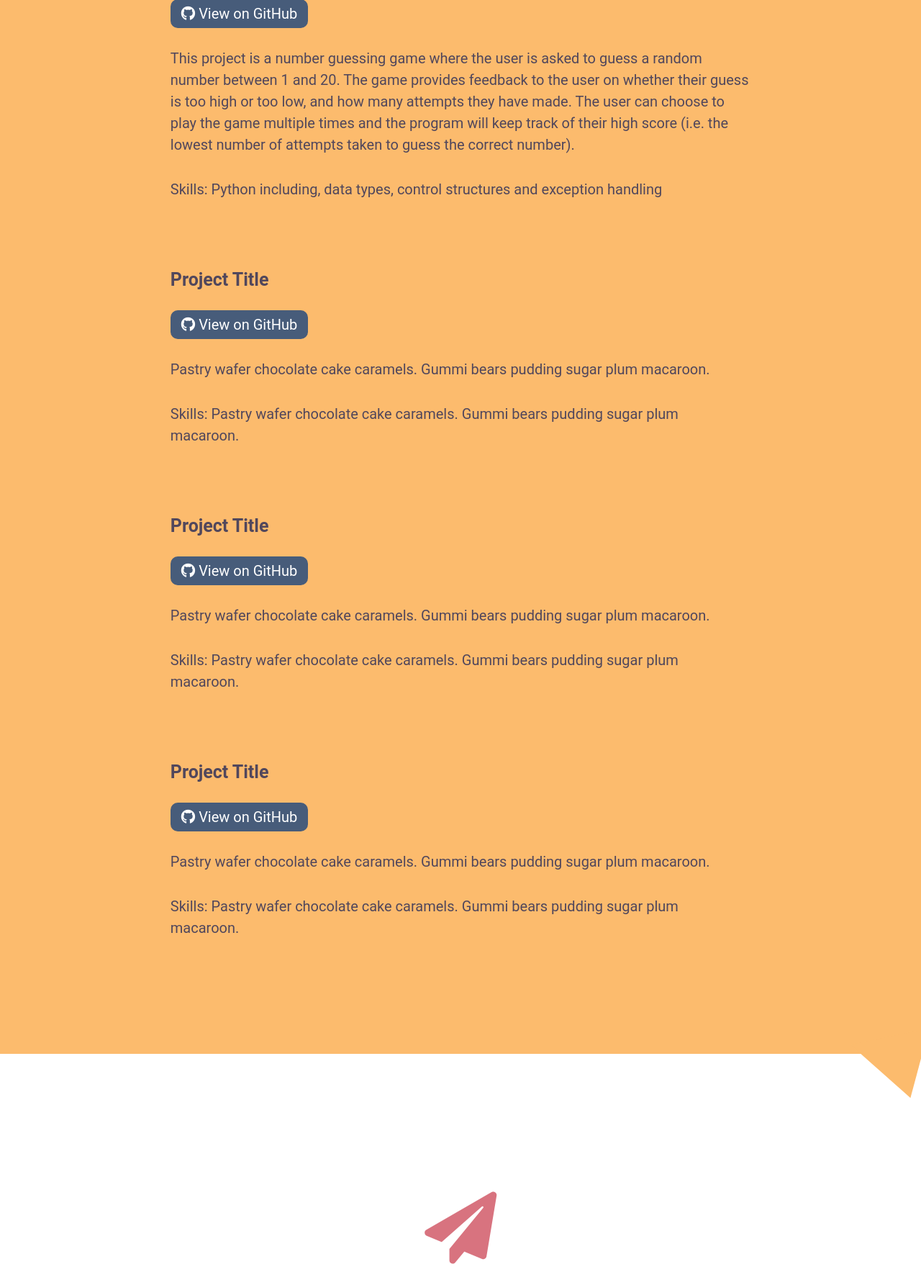
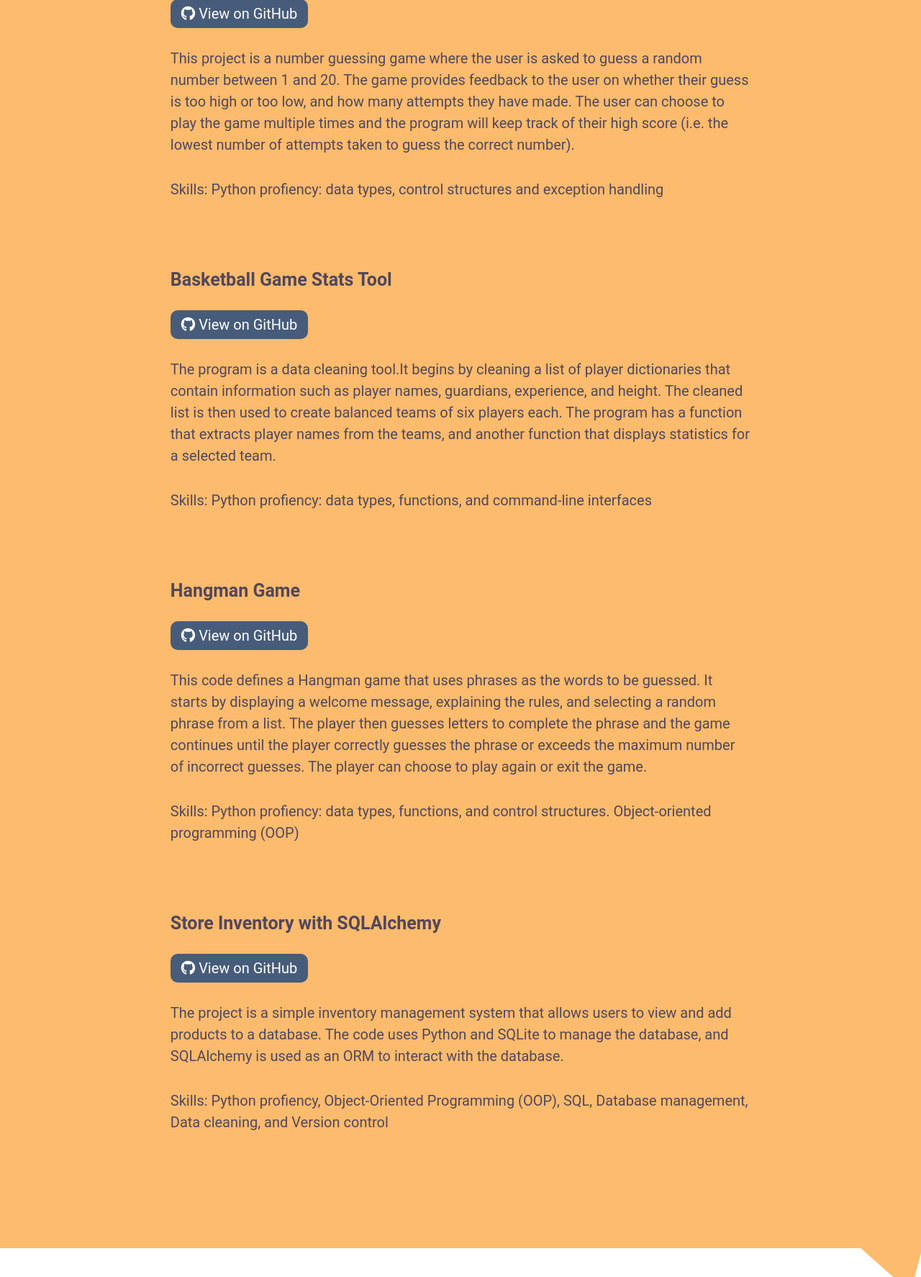
Before and after one commit to maxnhill/Techdegree-Project-5, a Flask app: page / in a window 1280 px wide. Shown: the part 2587-4361 px from the top of the page at 72% size. Run offline with Flask 3, Linux system fonts and the light colour scheme.

Commit message:
Added Projects to index.html

```diff
--- a/templates/index.html
+++ b/templates/index.html
@@ -64,7 +64,7 @@
                 Grinnell College with a diverse background in public policy, research, and
                 leadership. I have experience in economics tutoring, financial analysis,
                 and co-authoring case studies. Too boot, I am accomplished athlete and
-                proficient in R, Stata, Python, Flask, SQLAlchemy, GitHub, and Visual StudioCode.
+                proficient in R, Stata, Python, Flask, SQLAlchemy, GitHub, and Visual Studio Code.
                 My skills and passion  make me an ideal candidate for any organization seeking a
                 talented and dedicated individual.
             </p>
@@ -102,53 +102,61 @@
                          (i.e. the lowest number of attempts taken to guess the correct number).
                     </p>
                     <p>
-                        Skills: Python including, data types, control structures and exception handling
+                        Skills: Python profiency: data types, control structures and exception handling
 
                     </p>
                 </div>
                 <div id="project2" class="a-project">
-                    <h3>Project Title</h3>
-                    <a href="#" class="github-btn">
+                    <h3>Basketball Game Stats Tool</h3>
+                    <a href="https://github.com/maxnhill/Techdegree-Treehouse-Project-2.git" class="github-btn">
                         <i class="fab fa-github"></i>
                         View on GitHub
                     </a>
                     <p>
-                        Pastry wafer chocolate cake caramels.
-                        Gummi bears pudding sugar plum macaroon.
+                        The program is a data cleaning tool.It begins by cleaning a list of player dictionaries
+                        that contain information such as player names, guardians, experience, and height.
+                        The cleaned list is then used to create balanced teams of six players each.
+                        The program has a function that extracts player names from the teams, and another
+                        function that displays statistics for a selected team.
                     </p>
                     <p>
-                        Skills: Pastry wafer chocolate cake caramels.
-                        Gummi bears pudding sugar plum macaroon.
+                        Skills: Python profiency: data types, functions, and command-line interfaces
                     </p>
                 </div>
                 <div id="project3" class="a-project">
-                    <h3>Project Title</h3>
-                    <a href="#" class="github-btn">
+                    <h3>Hangman Game</h3>
+                    <a href="https://github.com/maxnhill/Techdegree-Project-3.git" class="github-btn">
                         <i class="fab fa-github"></i>
                         View on GitHub
                     </a>
                     <p>
-                        Pastry wafer chocolate cake caramels.
-                        Gummi bears pudding sugar plum macaroon.
+                        This code defines a Hangman game that uses phrases as the words to be guessed.
+                        It starts by displaying a welcome message, explaining the rules, and selecting a
+                        random phrase from a list. The player then guesses letters to complete the phrase
+                        and the game continues until the player correctly guesses the phrase or exceeds the
+                        maximum number of incorrect guesses. The player can choose to play again or exit the game.
                     </p>
                     <p>
-                        Skills: Pastry wafer chocolate cake caramels.
-                        Gummi bears pudding sugar plum macaroon.
+                        Skills: Python profiency: data types, functions, and control structures.
+                        Object-oriented programming (OOP)
                     </p>
                 </div>
                 <div id="project4" class="a-project">
-                    <h3>Project Title</h3>
-                    <a href="#" class="github-btn">
+                    <h3> Store Inventory with SQLAlchemy </h3>
+                    <a href="https://github.com/maxnhill/Techdegree-Project-4.git" class="github-btn">
                         <i class="fab fa-github"></i>
                         View on GitHub
                     </a>
                     <p>
-                        Pastry wafer chocolate cake caramels.
-                        Gummi bears pudding sugar plum macaroon.
+                        The project is a simple inventory management system that allows users to view
+                        and add products to a database. The code uses Python and SQLite to manage the database,
+                        and SQLAlchemy is used as an ORM to interact with the database.
+
+
                     </p>
                     <p>
-                        Skills: Pastry wafer chocolate cake caramels.
-                        Gummi bears pudding sugar plum macaroon.
+                        Skills: Python profiency, Object-Oriented Programming (OOP),
+                        SQL, Database management, Data cleaning, and Version control
                     </p>
                 </div>
             </div>
@@ -158,34 +166,24 @@
             <i class="fas fa-paper-plane"></i>
             <h2>Contact Me</h2>
             <p>
-                Pastry wafer chocolate cake caramels.
-                Gummi bears pudding sugar plum macaroon.
-                Cake tart apple pie soufflé sweet sweet.
-                Topping bear claw lemon drops gingerbread biscuit pudding fruitcake icing chocolate bar.
+                Please feel free to email me for personal or professional reasons
             </p>
             <p>
                 <i class="fas fa-envelope"></i>
-                my_email@email.com
+                mxhill8@gmail.com
             </p>
         </section>
         <section class="footer">
             <div class="socials">
-                <!--Delete any you don't use-->
                 <!--Icons from FontAwesome.com/icons-->
-                <a href="">
-                    <i class="fab fa-twitter"></i>
-                </a>
-                <a href="">
+                <a href="https://github.com/maxnhill">
                     <i class="fab fa-github"></i>
                 </a>
-                <a href="">
+                <a href="https://www.linkedin.com/in/maximilian-hill-7049721b1/">
                     <i class="fab fa-linkedin"></i>
                 </a>
-                <a href="">
+                <a href="https://www.instagram.com/maximilian.hill/">
                     <i class="fab fa-instagram"></i>
-                </a>
-                <a href="">
-                    <i class="fab fa-tiktok"></i>
                 </a>
             </div>
             <div class="treehouse">
```
